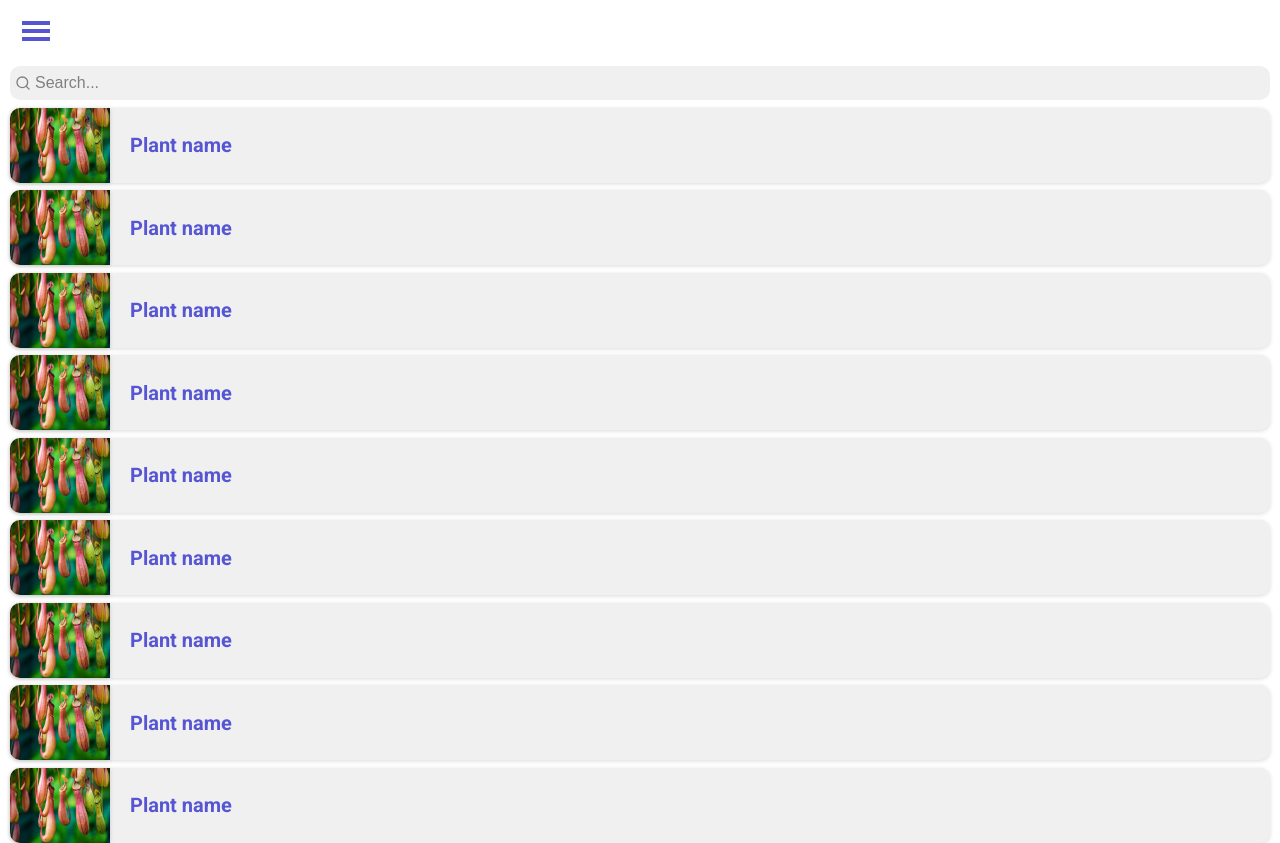
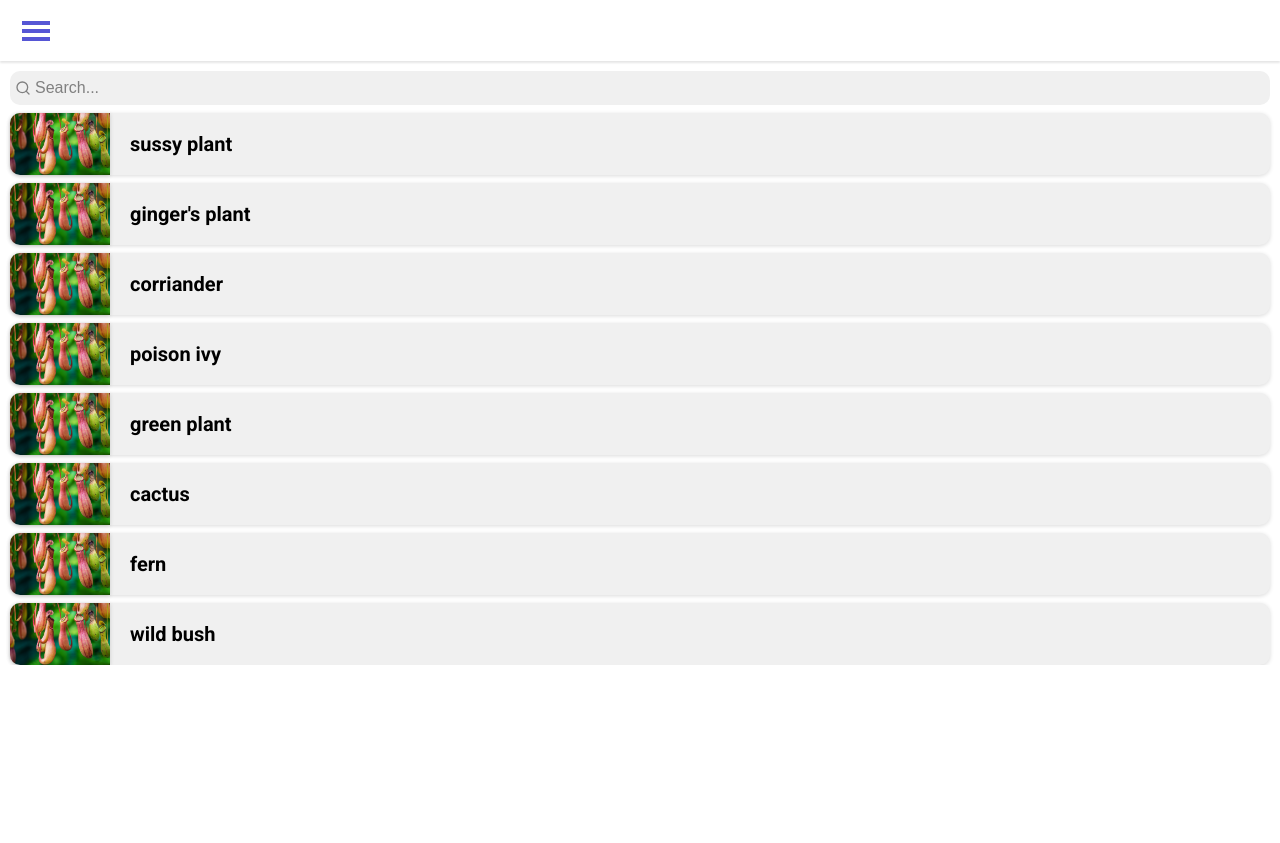
Before and after one commit to matiasc18/plant-tracker, a Next.js app: page / in a window 1280 px wide. After the commit the page ends 800 px from the top, so only its background shows below. Built offline with nearby package versions, Linux system fonts and the light colour scheme.

Commit message:
Created base page

```diff
--- a/src/components/listElement.js
+++ b/src/components/listElement.js
@@ -1,9 +1,13 @@
 import styles from '@/styles/Home.module.css'
 import Image from 'next/image'
+import Link from 'next/link'
+import { useState } from 'react'
 
-export default function ListElement() {
+export default function ListElement({ plantName }) {
+  const [isActive, setIsActive] = useState(false);
+
   return (
-    <div>
+    <Link href="/plants/[plantName]" as={`/plants/${plantName}`} className={`${styles.listItem} ${isActive ? styles.active : ''}`} onClick={() => setIsActive(true)}>
       <Image
         src="/plant-image.jpeg"
         alt="My Image"
@@ -11,7 +15,7 @@ export default function ListElement() {
         height={50}
         className={styles.image}
       />
-      <p>Plant name</p>
-    </div>
+      <p>{plantName}</p>
+    </Link>
   )
 };
--- a/src/pages/index.js
+++ b/src/pages/index.js
@@ -1,34 +1,31 @@
 import Head from 'next/head'
 import styles from '@/styles/Home.module.css'
+import navStyles from '@/styles/Nav.module.css'
 import { GiHamburgerMenu } from 'react-icons/gi'
-import { FiSearch } from 'react-icons/fi'
 import ListElement from '@/components/listElement'
+import SearchBar from '@/components/searchBar'
+// import { motion } from 'framer-motion'
 
 export default function Home() {
+  const names = ['sussy plant', 'ginger\'s plant', 'corriander', 'poison ivy', 'green plant', 'cactus', 'fern', 'wild bush'];
+
   return (
     <>
       <Head>
         <title>Create Next App</title>
         <meta name="viewport" content="width=device-width, initial-scale=1" />
       </Head>
-      <nav className={styles.nav}>
-        <GiHamburgerMenu className={styles.menu} />
+      <nav className={navStyles.nav}>
+        <GiHamburgerMenu className={navStyles.menu} />
       </nav>
       <main className={styles.main}>
         <div className={styles.landing}>
-          <section className={styles.searchbar}>
-            <input type="text" placeholder="Search..." className={styles.searchinput} />
-            <FiSearch className={styles.searchicon} />
-          </section>
-          <ListElement />
-          <ListElement />
-          <ListElement />
-          <ListElement />
-          <ListElement />
-          <ListElement />
-          <ListElement />
-          <ListElement />
-          <ListElement />
+          <SearchBar />
+          {names.map(item => (
+            <div key={item}>
+              <ListElement plantName={item} />
+            </div>
+          ))}
         </div>
       </main>
     </>
--- a/src/styles/Home.module.css
+++ b/src/styles/Home.module.css
@@ -2,17 +2,8 @@
   display: flex;
   flex-direction: column;
   width: 100%;
-}
-
-.nav {
-  color: white;
-  padding: 15px 20px;
-}
-
-.menu {
-  width: 32px;
-  height: 32px;
-  color: var(--main-color);
+  margin-top: 10px;
+  transition: transform 0.3s ease-out;
 }
 
 .landing {
@@ -22,52 +13,50 @@
   gap: 7.5px;
 }
 
-.landing div {
+.image {
+  aspect-ratio: 16/10;
+  height: 100%;
+  width: 100px;
+  object-fit: cover;
+  border-top-left-radius: var(--border-radius);
+  border-bottom-left-radius: var(--border-radius);
+  box-shadow: 0px 1px 4px rgba(0, 0, 0, 0.15);
+}
+
+.listItem {
   display: flex;
   background-color: rgb(240, 240, 240);
   border-radius: var(--border-radius);
   align-items: center;
   box-shadow: 0px 1px 4px rgba(0, 0, 0, 0.15);
+  text-decoration: none;
+  -webkit-tap-highlight-color: transparent;
 }
 
-.landing p {
-  padding: 20px;
-  color: var(--main-color);
+.listItem p {
+  padding-left: 20px;
+  color: black;
   font-weight: bold;
   font-size: 20px;
+  flex-grow: 1;
 }
 
-.image {
-  aspect-ratio: 16/12;
-  height: 100%;
-  width: 100px;
-  border-top-left-radius: var(--border-radius);
-  border-bottom-left-radius: var(--border-radius);
-  box-shadow: 0px 1px 4px rgba(0, 0, 0, 0.15);
+.active {
+  background-color: var(--main-color);
 }
 
-.searchbar {
-  display: flex;
-  align-items: center;
-  position: relative;
+.active > p {
+  color: white;
 }
 
-.searchinput {
-  font-size: 16px;
-  width: 100%;
-  border: none;
-  border-radius: var(--border-radius);
-  background-color: rgb(240, 240, 240);
-  padding: 8px 0 8px 25px;
-}
+/* .listItem:hover {
+  background-color: var(--main-color);
+  color: white;
+} */
 
-.searchicon {
-  position: absolute;
-  left: 5px;
-  color: gray;
-}
-
-/* Standard */
-.searchinput::placeholder {
-  color: gray;
-}
+/* @media (hover: hover) {
+  .listItem:hover, .listItem:active {
+    background-color: var(--main-color);
+    color: white;
+  }
+} */
```
